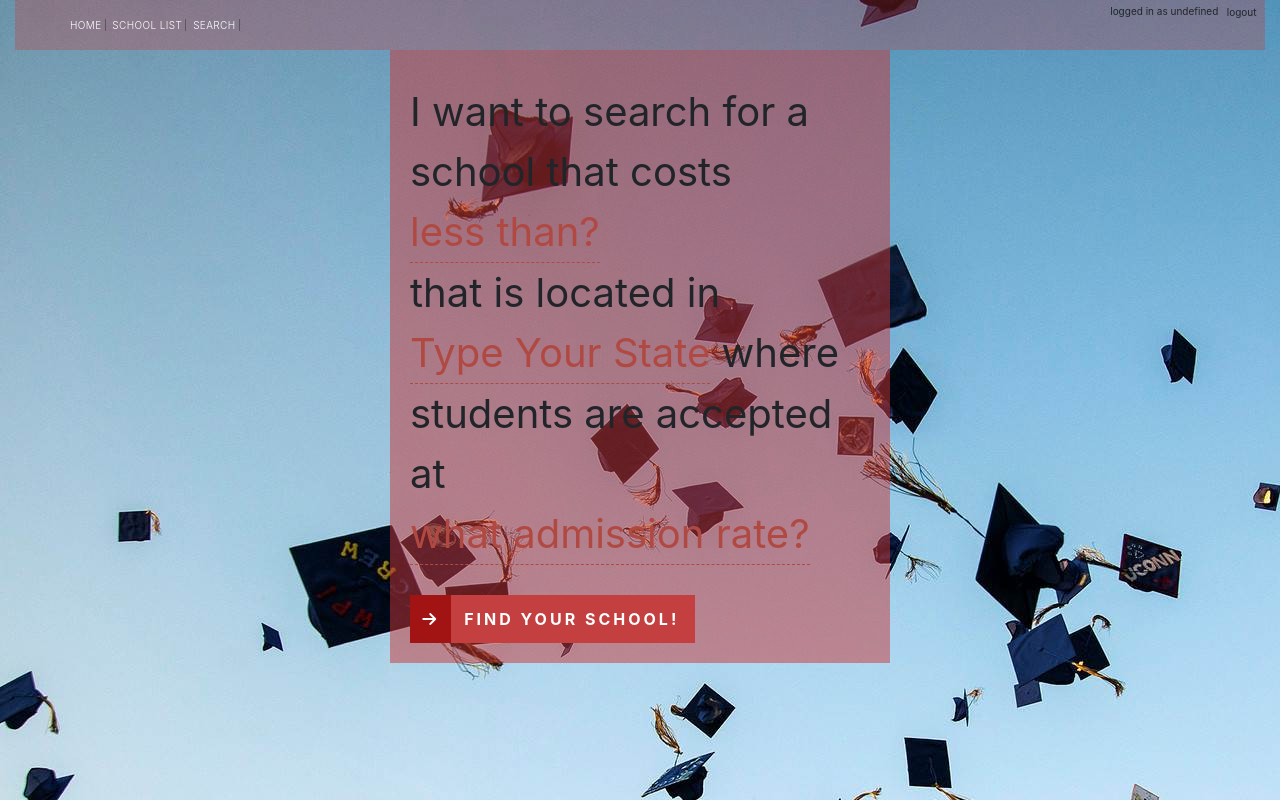
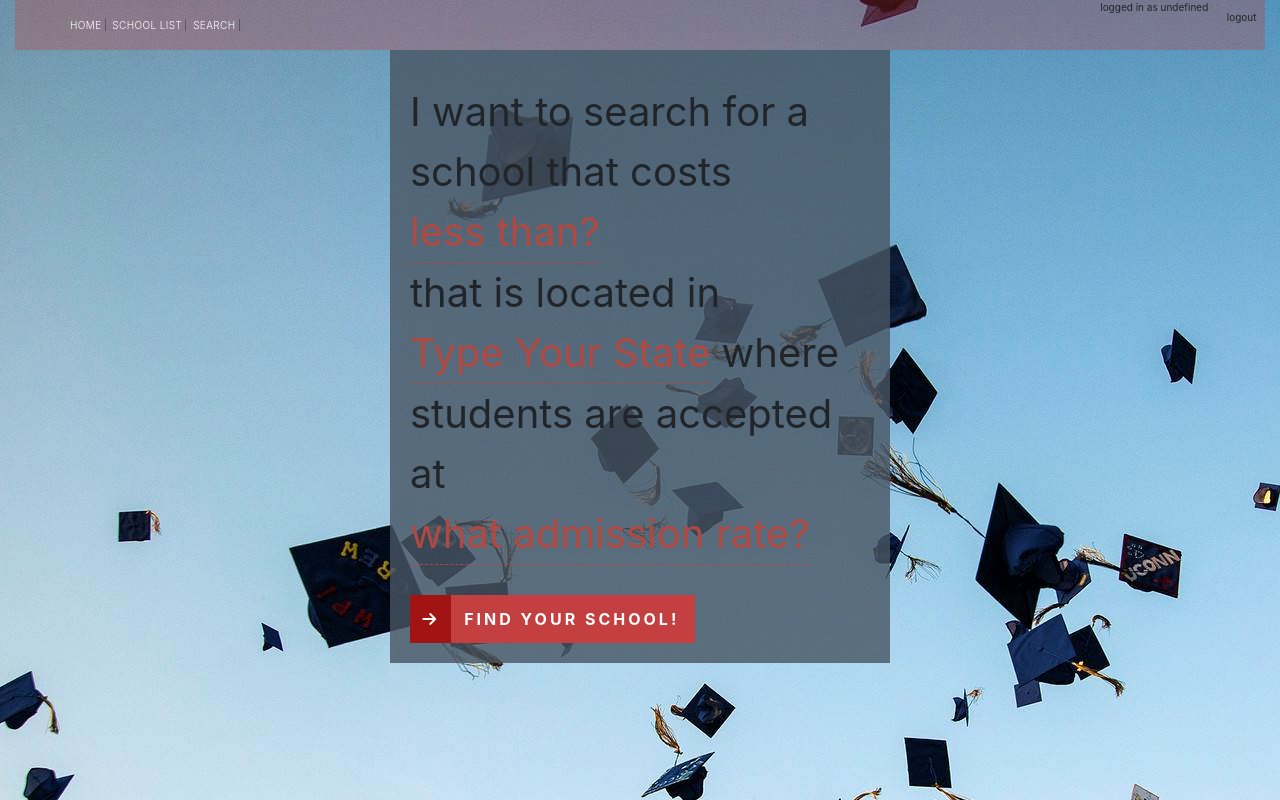
Before and after one commit to bgrego11/collegeApp, a website: page public/index.html in a window 1280 px wide. Drawn offline with nearby package versions, Linux system fonts and the light colour scheme.

Commit message:
changed css and script

```diff
--- a/public/css/style.css
+++ b/public/css/style.css
@@ -65,3 +65,29 @@ body {
     background-color: #2196F3;
 
 }
+
+.label {
+    color: white;
+}
+
+#passColor {
+    color: white;
+}
+
+#natural {
+    background-color: rgba(72, 85, 99, 0.8);
+}
+
+.logout {
+    margin-top: 15px;
+    margin-bottom: 10px;
+    float: left;
+    padding-top: 10px;
+    padding-bottom: 10px;
+}
+
+.btn {
+    margin-top: 5px;
+    margin-left: 10px;
+    float: right;
+}
--- a/public/index.html
+++ b/public/index.html
@@ -12,6 +12,7 @@
 		<link rel="shortcut icon" href="../favicon.ico">
 		<link rel="stylesheet" type="text/css" href="css/default.css" />
 		<link rel="stylesheet" type="text/css" href="css/component.css" />
+		 <link rel="stylesheet" type="text/css" href="css/style.css">
 		<link rel="stylesheet" href="https://maxcdn.bootstrapcdn.com/bootstrap/3.3.7/css/bootstrap.min.css">
 		<link rel="stylesheet" href="https://bootswatch.com/superhero/bootstrap.min.css">
 
@@ -31,7 +32,7 @@
 		<div id="user"></div>
 </div>
 
-			<div class="main clearfix">
+			<div id="natural" class="main clearfix">
 				<form id="nl-form" class="nl-form">
 					I want to search for a school that costs
 					<select id="costList">
--- a/public/js/Script.js
+++ b/public/js/Script.js
@@ -29,12 +29,13 @@
 // });
 
 $(document).ready(function(){
-  if (sessionStorage.id !== "") {
+  if (sessionStorage.id !== "" || undefined) {
     $('#user').html("logged in as "+sessionStorage.name )
     logBtn = $('<button>');
     logBtn.addClass("btn btn-default");
     logBtn.addClass("logout");
     logBtn.html("logout");
+
 
     $('#user').append(logBtn)
   }
```
Also changed, not shown: public/home.html (+3 -3 lines).
